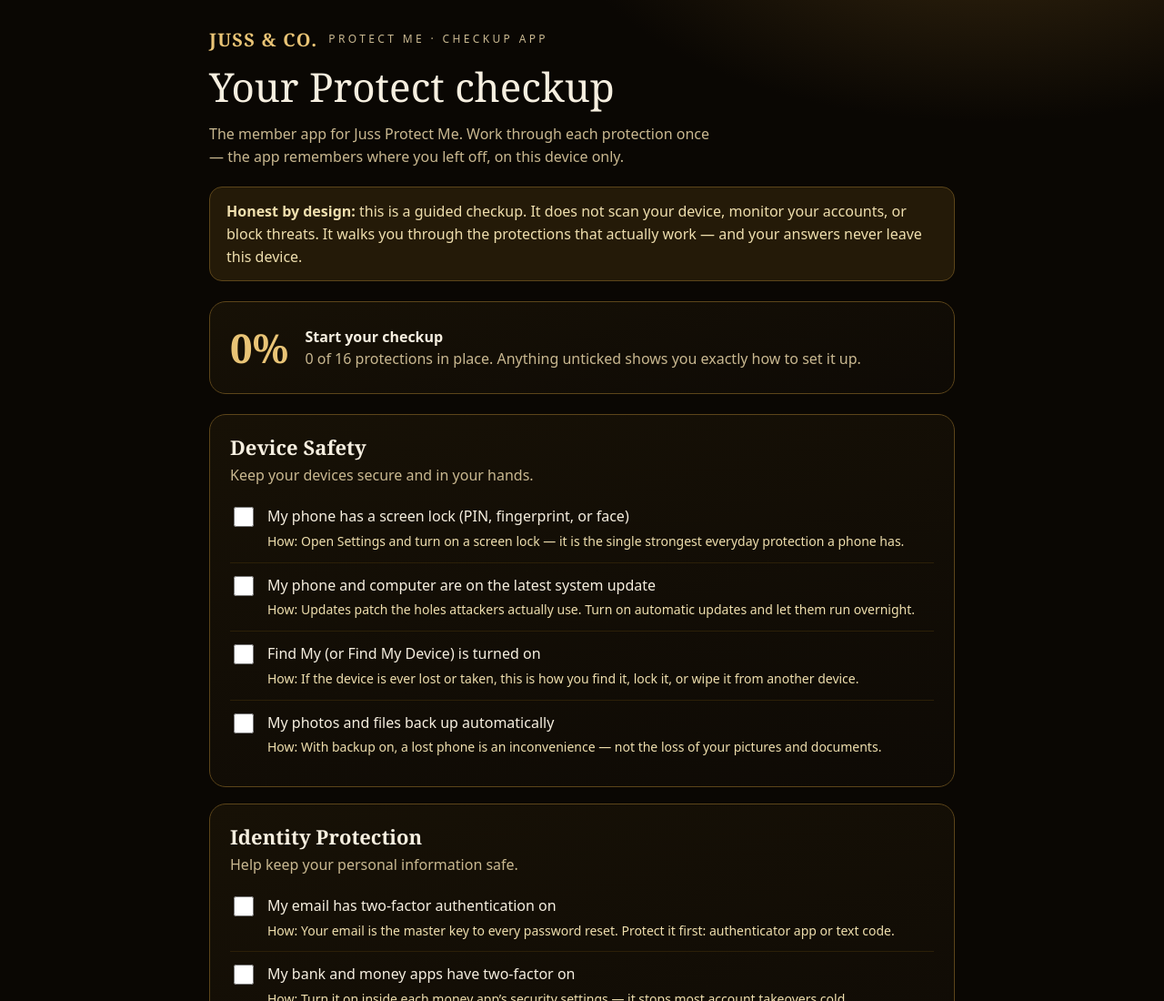
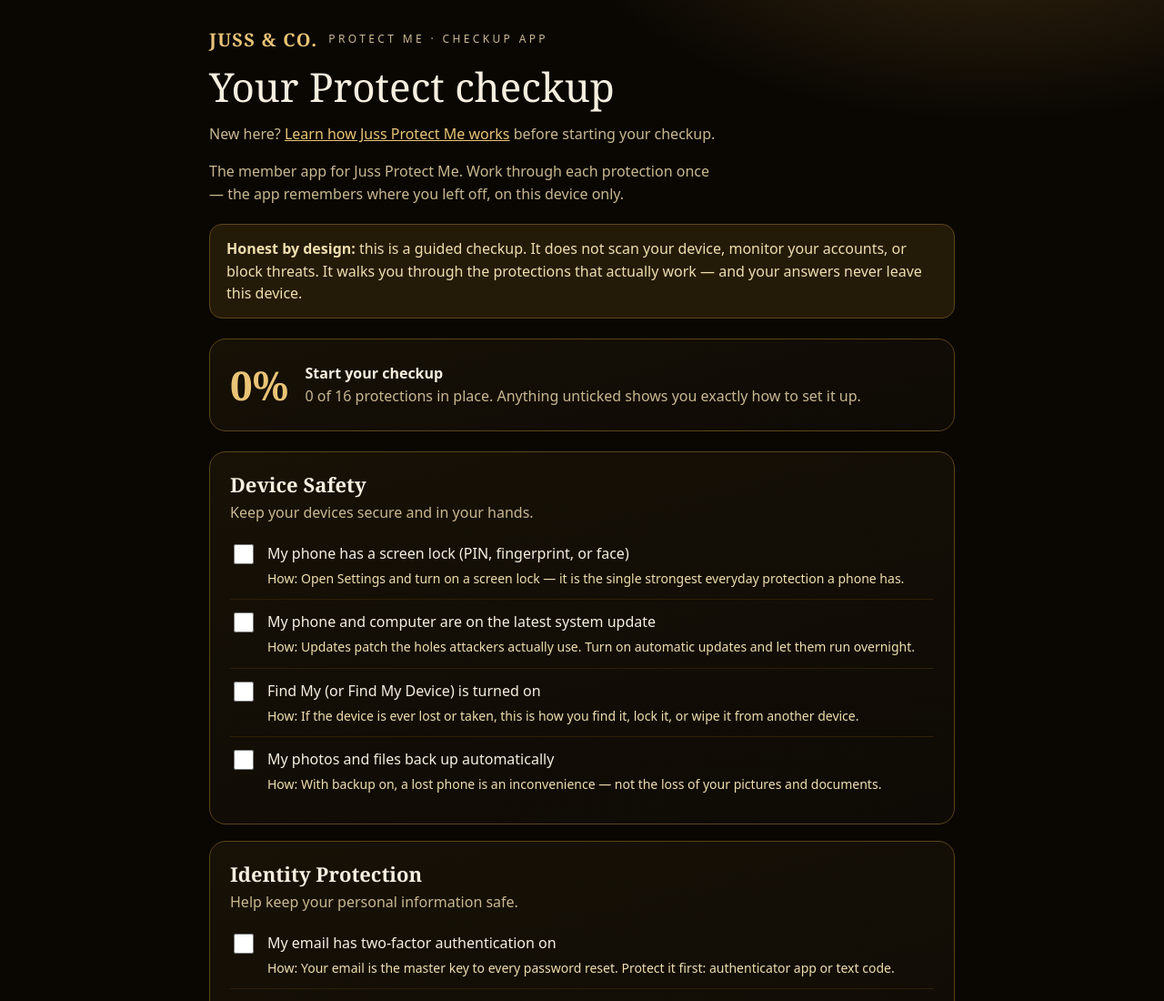
Before and after one commit to jussray/juss-protect-me, a website: page public/app.html in a window 1280 px wide. Shown: the top 1100 px of the page at 91% size. Drawn offline with Linux system fonts and the light colour scheme; a web font is replaced by a local one.

Commit message:
feat(site): connect product, about and app navigation to How It Works

```diff
--- a/public/app.html
+++ b/public/app.html
@@ -40,6 +40,7 @@ button{padding:11px 22px;border-radius:999px;border:1px solid var(--line);backgr
 <div class="wrap">
   <div class="brand rise"><b>JUSS &amp; CO.</b><span>Protect Me · Checkup App</span></div>
   <h1 class="rise">Your Protect checkup</h1>
+  <p class="sub rise">New here? <a href="/how-it-works.html" style="color:var(--gold)">Learn how Juss Protect Me works</a> before starting your checkup.</p>
   <p class="sub rise">The member app for Juss Protect Me. Work through each protection once — the app remembers where you left off, on this device only.</p>
   <div class="honest rise2"><strong>Honest by design:</strong> this is a guided checkup. It does not scan your device, monitor your accounts, or block threats. It walks you through the protections that actually work — and your answers never leave this device.</div>
   <div class="score rise2"><div class="n" id="score">0%</div><div><strong id="score-label">Start your checkup</strong><br><span class="sub" id="score-note">Tick each protection you already have in place. Anything unticked shows you exactly how to set it up.</span></div></div>
```
